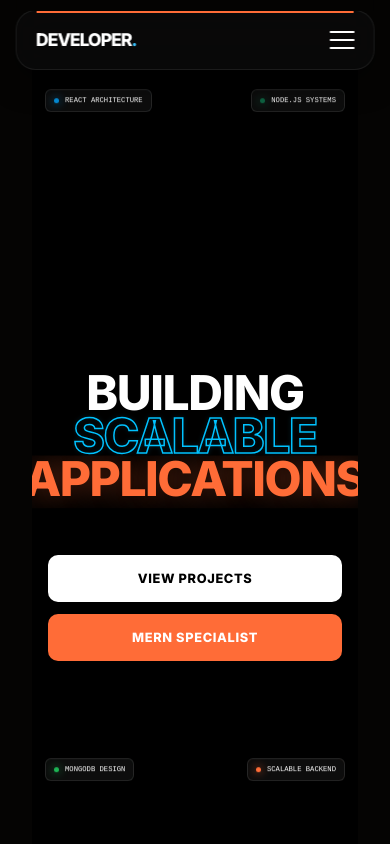
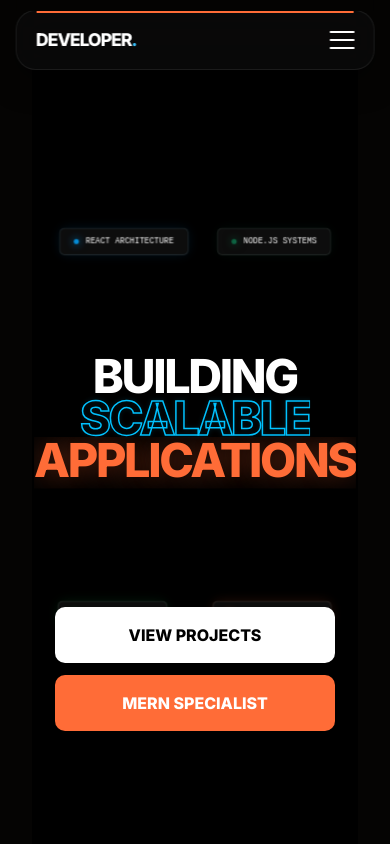
Before and after one commit to ShivaniGujjar/portfolio, a React (Vite) app: page / in a window 390 px wide. Shown: the top 844 px of the page. Built offline with nearby package versions, Linux system fonts and the light colour scheme.

Commit message:
mobile responsive

```diff
--- a/src/pages/Home.module.css
+++ b/src/pages/Home.module.css
@@ -2,58 +2,53 @@
    1. HERO CONTAINER
    ============================================================ */
 .heroContainer {
-  min-height: 100vh;
+  min-height: 100dvh; /* Dynamic height for mobile browsers */
   width: 100%;
   display: flex;
   align-items: center;
   justify-content: center;
   background: #000;
   position: relative;
-  overflow: hidden;
-  padding: 0 5vw;
+  overflow-x: hidden; /* Only hide horizontal */
+  padding: 0; /* Mobile edge-to-edge */
 }
 
-/* ============================================================
-   2. CENTER CONTENT & HEADING
-   ============================================================ */
 .centerContent {
   z-index: 10;
   text-align: center;
   width: 100%;
-  max-width: 900px;
+  max-width: 100%;
+  padding: 0 15px; /* Side safety gap */
   display: flex;
   flex-direction: column;
   align-items: center;
-  justify-content: center;
-  gap: 12px;
 }
 
 .mask {
+  /* overflow: hidden ko hata kar ye do lines add karein */
   overflow: visible;
   display: block;
-  clip-path: inset(0 0 -10% 0);
-  margin-bottom: -0.1em;
+  clip-path: inset(0 0 -10% 0); /* Ye niche se thoda extra space rakhega taaki box na bane */
+  margin-bottom: -0.1em; /* Words ke beech ka gap control karne ke liye */
 }
 
 .heroHeading {
+  /* Fluid font fix: 12vw is safer for the word 'APPLICATIONS' */
   font-size: clamp(2.2rem, 12vw, 8.5rem);
   font-weight: 950;
-  line-height: 0.95;
+  line-height: 1.0;
   letter-spacing: -0.04em;
-  color: #fff;
-  margin: 1.5rem 0;
-  text-transform: uppercase;
+  margin: 2rem 0; /* Spacing for chips to breathe */
   display: flex;
   flex-direction: column;
   align-items: center;
-  transform: translateZ(0);
-  backface-visibility: hidden;
 }
 
-/* Skyblue outline */
+/* Skyblue outline fix */
 .outlineText {
   color: transparent;
   -webkit-text-stroke: 1.5px #00C2FF;
+  /* Glow ko halka sa kam kiya taaki box effect na bane */
   filter: drop-shadow(0 0 2px rgba(0, 194, 255, 0.2));
 }
 .outlineText:hover {
@@ -70,6 +65,8 @@
 /* ============================================================
    3. STATUS BADGE & PILLS
    ============================================================ */
+
+
 .statusText {
   font-family: 'JetBrains Mono', monospace;
   font-size: 0.6rem;
@@ -90,7 +87,6 @@
   border-radius: 10px;
   font-weight: 900;
   text-decoration: none;
-  cursor: pointer;
 }
 
 .pillOrange {
@@ -99,11 +95,10 @@
   padding: 16px 40px;
   border-radius: 10px;
   font-weight: 900;
-  cursor: pointer;
 }
 
 /* ============================================================
-   4. FLOATING CHIPS
+   4. FLOATING CHIPS (Mobile Logic Inside)
    ============================================================ */
 .floatingChip {
   position: absolute;
@@ -143,172 +138,78 @@
   border-radius: 50%;
   background: var(--accent);
   box-shadow: 0 0 10px var(--accent);
-  flex-shrink: 0;
 }
 
-/* --- CHIP POSITIONS (Desktop) --- */
+/* --- CHIP POSITIONS --- */
+
+/* Top Row */
 .chip0 { top: 18%; left: 12%; }
 .chip1 { top: 12%; right: 18%; }
+
+/* Bottom Row */
 .chip2 { bottom: 28%; left: 15%; }
 .chip3 { bottom: 22%; right: 12%; }
 
 /* ============================================================
-   SPOTLIGHT
-   ============================================================ */
-.spotlight {
-  position: absolute;
-  inset: 0;
-  pointer-events: none;
-  z-index: 1;
-}
-
-/* ============================================================
-   📱 TABLET (768px – 1024px)
-   ============================================================ */
-@media (max-width: 1024px) and (min-width: 769px) {
-  .chip0 { top: 15%; left: 5%; }
-  .chip1 { top: 15%; right: 5%; left: auto; }
-  .chip2 { bottom: 20%; left: 5%; }
-  .chip3 { bottom: 20%; right: 5%; left: auto; }
-}
-
-/* ============================================================
-   📱 MOBILE (≤ 768px) — FULLY FIXED
+   📱 MOBILE RESPONSIVE (Inspired by Creative Video Editor code)
    ============================================================ */
 @media (max-width: 768px) {
   .heroContainer {
-    padding: 120px 16px 60px;
+    padding-top: 80px;
+    height: auto;
     min-height: 100vh;
-    height: auto;
+  }
+
+  .heroHeading {
+    font-size: clamp(2.5rem, 15vw, 4.5rem);
+    line-height: 1;
+    letter-spacing: -0.05em;
+    display: flex;
+    flex-direction: column;
     align-items: center;
   }
 
-  .centerContent {
-    gap: 0;
-    width: 100%;
+  /* 🛠️ CHIP FIX: Aligning chips tightly around the heading */
+  .floatingChip {
+    scale: 0.85; /* Slightly smaller for mobile screens */
   }
 
-  .heroHeading {
-    font-size: clamp(2.4rem, 14vw, 4rem);
-    line-height: 1.0;
-    letter-spacing: -0.03em;
-    margin: 0.5rem 0 1rem;
+  /* Top Chips: Above the heading */
+  .chip0 { top: 20%; left: 5% !important; }
+  .chip1 { top: 20%; right: 5% !important; left: auto !important; }
+
+  /* Bottom Chips: Below the heading but ABOVE the buttons */
+  .chip2 { bottom: 35%; left: 5% !important; }
+  .chip3 { bottom: 35%; right: 5% !important; left: auto !important; }
+
+  .pillGroup {
+    flex-direction: column;
+    width: 100%;
+    max-width: 280px;
+    gap: 12px;
+    margin-top: 6rem; /* Space to let Bottom Chips breathe */
+    transform: translateY(0) !important;
   }
 
-  /* ── Chips: stack each pair vertically on left/right ── */
-
-  /* TOP-LEFT chip */
-  .chip0 {
-    top: 5%;
-    left: 4% !important;
-    right: auto !important;
-  }
-
-  /* TOP-RIGHT chip */
-  .chip1 {
-    top: 5%;
-    right: 4% !important;
-    left: auto !important;
-  }
-
-  /* BOTTOM-LEFT chip */
-  .chip2 {
-    bottom: 16%;
-    left: 4% !important;
-    right: auto !important;
-  }
-
-  /* BOTTOM-RIGHT chip */
-  .chip3 {
-    bottom: 16%;
-    right: 4% !important;
-    left: auto !important;
-  }
-
-  /* Shrink chips so text fits without clipping */
-  .chipInner {
-    font-size: 0.5rem;
-    padding: 6px 10px;
-    gap: 6px;
-    max-width: 42vw;      /* never wider than ~half screen */
-    overflow: hidden;
-    text-overflow: ellipsis;
-    white-space: nowrap;
-  }
-
-  .dot {
-    width: 5px;
-    height: 5px;
-  }
-
-  /* Pills */
-  .pillGroup {
-    flex-direction: column;
-    align-items: center;
+  .pillWhite, .pillOrange {
     width: 100%;
-    max-width: 320px;
-    gap: 12px;
-    margin-top: 2.5rem;
-  }
-
-  .pillWhite,
-  .pillOrange {
-    width: 100%;
-    padding: 15px 0;
+    padding: 16px 0;
     text-align: center;
-    font-size: 0.85rem;
-    letter-spacing: 0.05em;
-    border-radius: 10px;
   }
 
   .statusBadge {
-    transform: scale(0.85);
+    transform: scale(0.8);
     margin-bottom: 0.5rem;
   }
 }
 
-/* ============================================================
-   📱 SMALL PHONES (≤ 480px)
-   ============================================================ */
+/* Extra safety for very small phones */
 @media (max-width: 480px) {
-  .heroContainer {
-    padding-top: 100px;
-    padding-bottom: 50px;
+  .heroHeading {
+    font-size: clamp(1.8rem, 12vw, 3rem);
   }
 
-  .heroHeading {
-    font-size: clamp(2rem, 13vw, 3rem);
-  }
-
-  .chip0 { top: 4%; }
-  .chip1 { top: 4%; }
-
-  .chip2 { bottom: 14%; }
-  .chip3 { bottom: 14%; }
-
-  .chipInner {
-    font-size: 0.45rem;
-    padding: 5px 8px;
-    max-width: 40vw;
-  }
-
-  .pillWhite,
-  .pillOrange {
-    font-size: 0.8rem;
-    padding: 14px 0;
+  .chip2, .chip3 {
+    bottom: 32%; /* Adjusted for smaller vertical height */
   }
 }
-
-/* ============================================================
-   📱 VERY SMALL (≤ 360px)
-   ============================================================ */
-@media (max-width: 360px) {
-  .heroHeading {
-    font-size: clamp(1.8rem, 12vw, 2.6rem);
-  }
-
-  .chipInner {
-    font-size: 0.42rem;
-    max-width: 38vw;
-  }
-}
```
